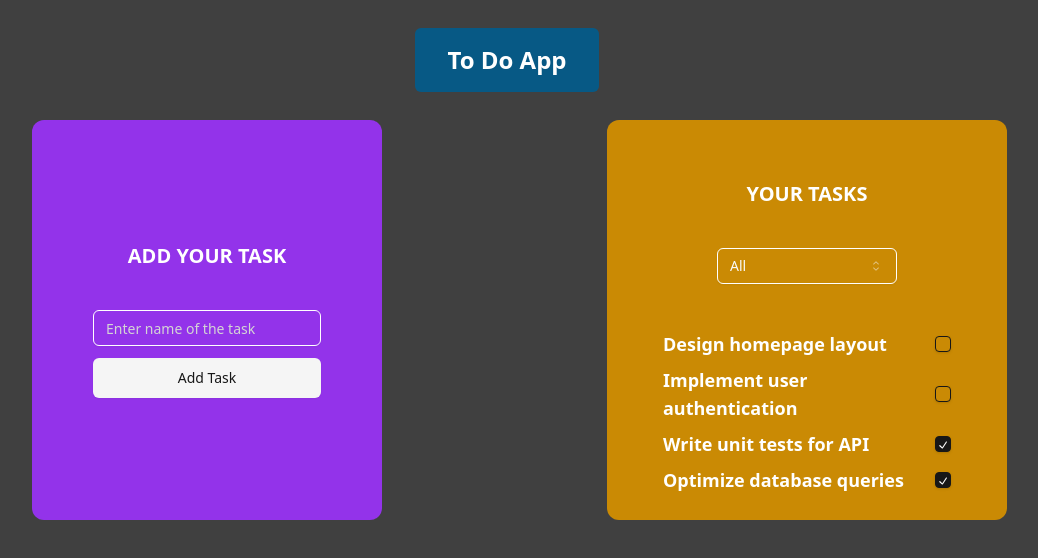
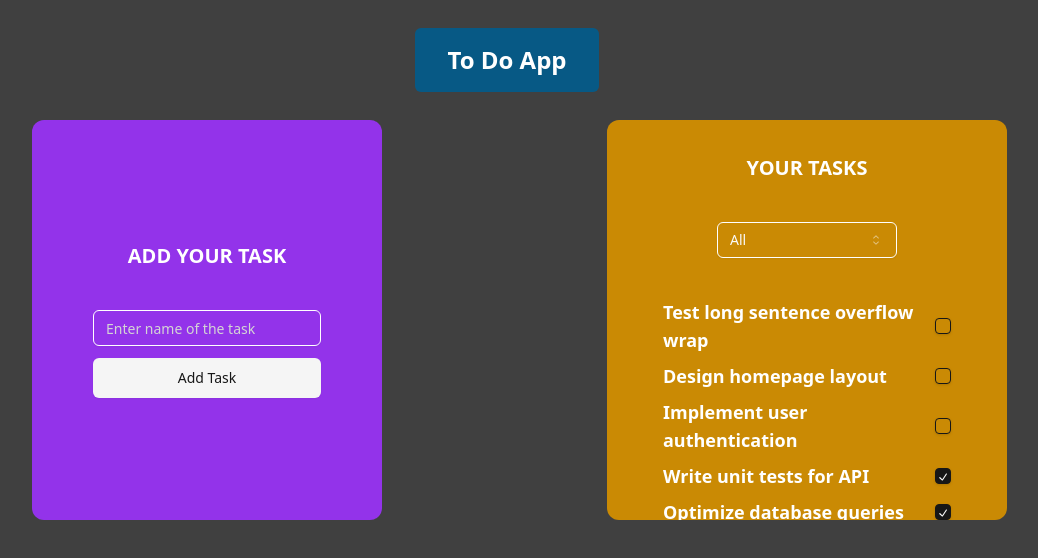
Before and after one commit to DTH1809/to-do-app, a Next.js app: page / in a window 1280 px wide. Shown: the top 558 px of the page, without its empty margins (133-1171 px from the left). Built offline with nearby package versions, Linux system fonts and the light colour scheme; data requests are answered from the project's data file.

Commit message:
8-10-2024

```diff
--- a/components/TaskList.jsx
+++ b/components/TaskList.jsx
@@ -76,7 +76,7 @@ const TaskList = ({ tasksArray }) => {
                     <li className="w-full lg:max-w-[80%] flex justify-center items-center" key={task.id}>
                         <div className="flex justify-between items-center gap-x-2 w-full">
                             <Link href={`/task/${task.id}`}>
-                                <p className="text-white font-semibold text-lg hover:text-blue-600 text-pretty">
+                                <p className="text-white font-semibold text-lg hover:text-blue-600 text-wrap">
                                     {task.name}
                                 </p>
                             </Link>
--- a/db.json
+++ b/db.json
@@ -1,8 +1,13 @@
 {
   "tasks": [
     {
+      "id": "a1b3",
+      "name": "Test long sentence overflow wrap",
+      "status": "incomplete"
+    },
+    {
       "id": "a1b2",
-      "name": "Design homepage layout",
+      "name": "Design homepage layout ",
       "status": "incomplete"
     },
     {
```
